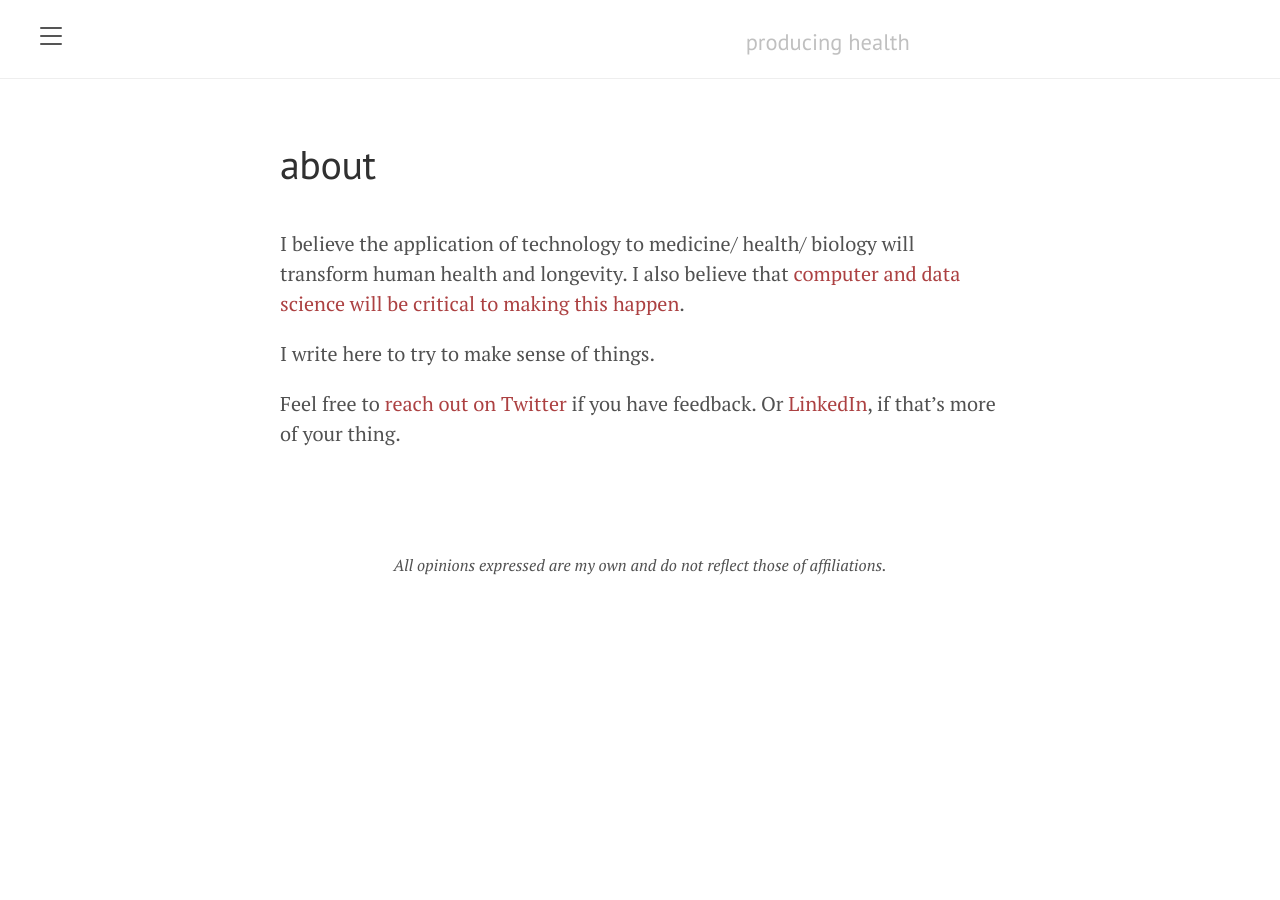
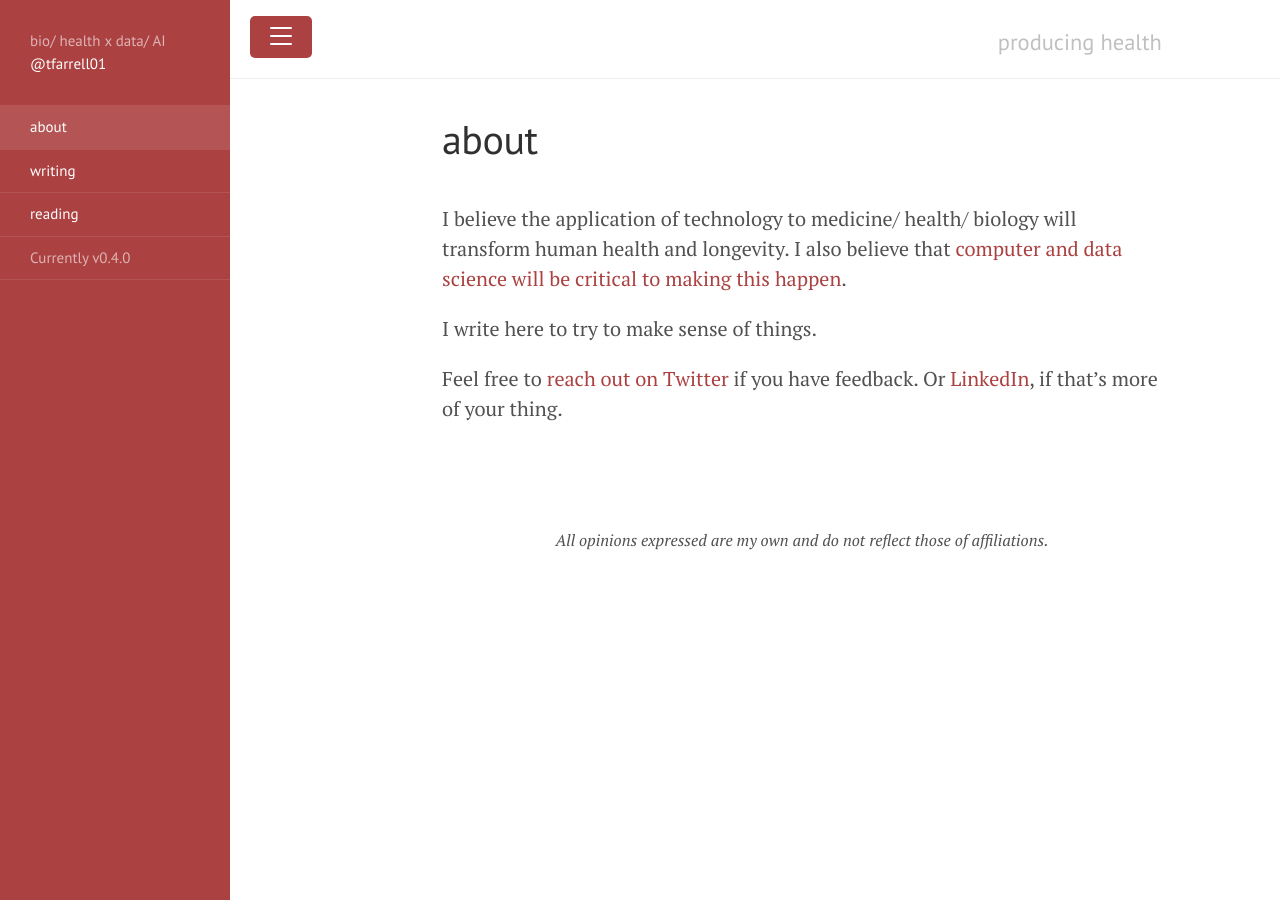
Before and after one commit to tmfarrell/tmfarrell.github.io, a Jekyll site: the page built from index.md, in a window 1280 px wide. Built offline with Jekyll 4.4.1, drawn with Linux system fonts in a browser that asks for light colours.

Commit message:
layout updates; increment version

```diff
--- a/_config.yml
+++ b/_config.yml
@@ -18,4 +18,4 @@ plugins:
   - jekyll-paginate
 
 # Custom vars
-version:             0.3.0
+version:             0.4.0
--- a/_includes/sidebar.html
+++ b/_includes/sidebar.html
@@ -1,6 +1,6 @@
 <!-- Target for toggling the sidebar `.sidebar-checkbox` is for regular
      styles, `#sidebar-checkbox` for behavior. -->
-<input type="checkbox" class="sidebar-checkbox" id="sidebar-checkbox">
+<input type="checkbox" class="sidebar-checkbox" id="sidebar-checkbox" checked>
 
 <!-- Toggleable sidebar -->
 <div class="sidebar" id="sidebar">
@@ -30,9 +30,11 @@
     <span class="sidebar-nav-item">Currently v{{ site.version }}</span>
   </nav>
 
+<!--
   <div class="sidebar-item">
     <p>
       &copy; {{ site.time | date: '%Y' }}. All rights reserved.
     </p>
   </div>
+  -->
 </div>
--- a/_layouts/default.html
+++ b/_layouts/default.html
@@ -18,7 +18,8 @@
             <a href="{{ site.baseurl }}/" title="Home"><b>{{ site.title }}</b></a>
             &nbsp; &nbsp; &nbsp; &nbsp; &nbsp; &nbsp; &nbsp; &nbsp; &nbsp; &nbsp; &nbsp;
             &nbsp; &nbsp; &nbsp; &nbsp; &nbsp; &nbsp; &nbsp; &nbsp; &nbsp; &nbsp; &nbsp;
-            &nbsp; &nbsp; &nbsp; &nbsp; &nbsp; &nbsp; &nbsp; &nbsp; &nbsp;
+            &nbsp; &nbsp; &nbsp; &nbsp; &nbsp; &nbsp; &nbsp; &nbsp; &nbsp; &nbsp; &nbsp;
+            &nbsp; &nbsp; &nbsp; &nbsp;
             <small>{{ site.tagline }}</small>
           </h2>
         </div>
--- a/public/css/custom.css
+++ b/public/css/custom.css
@@ -24,6 +24,6 @@
   height: 60px;
 }
 
-li{
+li {
   margin: 10px 0;
 }
--- a/public/css/lanyon.css
+++ b/public/css/lanyon.css
@@ -69,8 +69,8 @@ h1, h2, h3, h4, h5, h6 {
 /*
  * Container
  *
- * Center the page content.
- */
+
+ * Center the page content
 
 .container {
   max-width: 28rem;
@@ -86,6 +86,30 @@ h1, h2, h3, h4, h5, h6 {
   }
 }
 
+* Left align the page content
+
+*/
+
+.container {
+  max-width: 28rem;
+  margin-left: 5%; /* Adjust this value to fine-tune positioning */
+  margin-right: auto;
+}
+
+@media (min-width: 38em) {
+  .container {
+    max-width: 32rem;
+    margin-left: 5%;
+  }
+}
+
+@media (min-width: 56em) {
+  .container {
+    max-width: 38rem;
+    margin-left: 15%;
+  }
+}
+
 
 /*
  * Masthead
@@ -96,7 +120,7 @@ h1, h2, h3, h4, h5, h6 {
 .masthead {
   padding-top:    1rem;
   padding-bottom: 1rem;
-  margin-bottom: 3rem;
+  margin-bottom: 1.75rem;
   border-bottom: 1px solid #eee;
 }
 .masthead-title {
@@ -144,8 +168,8 @@ h1, h2, h3, h4, h5, h6 {
   position: fixed;
   top: 0;
   bottom: 0;
-  left: -14rem;
-  width: 14rem;
+  left: -11.5rem;
+  width: 11.5rem;
   visibility: hidden;
   overflow-y: auto;
   font-family: "PT Sans", Helvetica, Arial, sans-serif;
@@ -289,9 +313,9 @@ a.sidebar-nav-item:focus {
 #sidebar-checkbox:checked ~ .sidebar,
 #sidebar-checkbox:checked ~ .wrap,
 #sidebar-checkbox:checked ~ .sidebar-toggle {
-  -webkit-transform: translateX(14rem);
-      -ms-transform: translateX(14rem);
-          transform: translateX(14rem);
+  -webkit-transform: translateX(11.5rem);
+      -ms-transform: translateX(11.5rem);
+          transform: translateX(11.5rem);
 }
 
 
```
